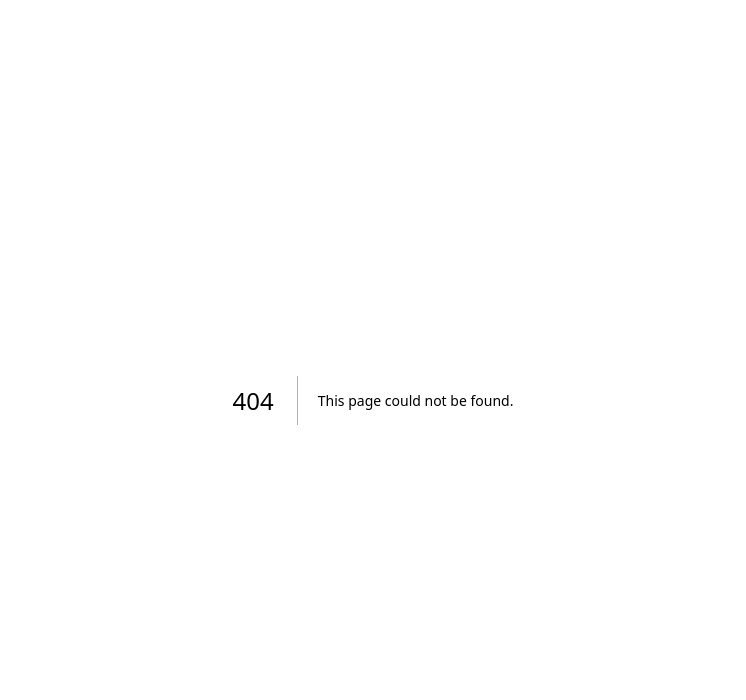
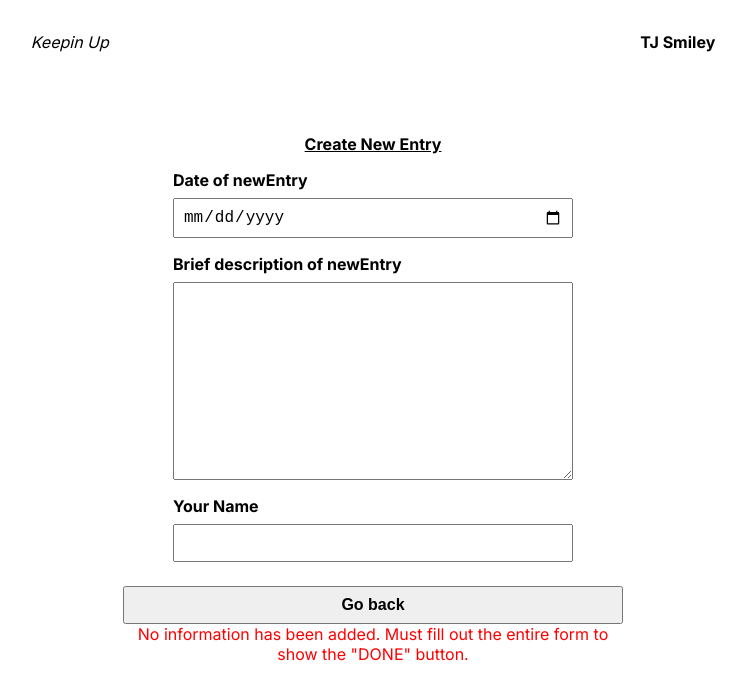
Before and after one commit to jcsmileyjr/elder, a Next.js app: page /createEntry in a window 1280 px wide. Before the commit this address had no page. Shown: the top 700 px of the page, without its empty margins (267-1013 px from the left). Built offline with nearby package versions, Linux system fonts and the light colour scheme.

Commit message:
Feature: Create New Entry page

```diff
--- a/package.json
+++ b/package.json
@@ -11,6 +11,7 @@
   "dependencies": {
     "next": "13.4.7",
     "react": "18.2.0",
-    "react-dom": "18.2.0"
+    "react-dom": "18.2.0",
+    "uuid": "^9.0.0"
   }
 }
--- /dev/null
+++ b/src/app/createEntry/createEntry.module.css
@@ -0,0 +1,102 @@
+
+.page {
+    display: flex;
+    flex-direction: column;
+    padding: 2rem 2rem 0 2rem;
+    min-height: 100vh;
+    background-color: white;
+    color: black;
+  }
+
+  /* Header Styles */
+  .header {
+    display: flex;
+    flex-direction: column;
+    gap: 1rem;
+    margin-bottom: 1rem;
+  }
+
+  .navbar {
+    display: flex;
+    justify-content: space-around;
+  }
+
+  .elderName {
+    font-weight: bold;
+  }
+
+  .appTitle {
+    font-style: italic;
+  }
+
+  /*Main Content*/
+  .main {
+    display: flex;
+    flex-direction: column;
+    height: 75vh;
+  }
+
+  .title {
+    text-align: center;
+    font-weight: bold;
+    margin-bottom: 1rem;
+    text-decoration: underline;
+  }
+
+  .section {
+    margin-bottom: 1rem;
+  }
+
+  .inputfield {
+    display: block;
+    margin-top: .5rem;
+    padding: .5rem;
+    font-size: 1rem;
+    width: 100%;
+  }
+
+  .label {
+    font-weight: bold;
+  }
+
+  @media screen and (min-width: 600px) {
+    .inputfield {
+        width: 400px;
+    }
+
+    .main {
+        width: 500px;
+        margin: auto;
+    }
+
+    .section {
+        margin: 0 auto;
+        margin-bottom: 1rem;
+    }
+  }
+
+  /*Done Button*/
+  .entryButton {
+    width: 100%;
+    margin-top: .5rem;
+    font-size: 1rem;
+    align-self: center;
+    padding: 0.5rem;
+    display: flex;
+    justify-content: space-around;
+    font-weight: bold;
+  }
+
+  .buttonLink {
+    text-decoration: none;
+    color: black;
+  }
+
+  .noInfoMessage {
+    text-align: center;
+    color: red;
+  }
+
+  .noBreakWord {
+    white-space:nowrap;
+  }
--- /dev/null
+++ b/src/app/createEntry/page.js
@@ -0,0 +1,93 @@
+"use client"
+import styles from './createEntry.module.css';
+import { useState, useEffect } from 'react';
+import Link from 'next/link'
+import {v4 as uuidv4} from 'uuid';
+
+const CreateEntry = () => {
+    const [newEntry, setNewEntry] = useState({});
+    const [showDoneButton, setShowDoneButton] = useState(false);
+    const [newID, setNewID] = useState(200);
+
+    useEffect(() => {
+        setShowDoneButton(false)
+    }, [])
+
+
+    const updateDate = (e) => {
+        newEntry.date = e.target.value;
+        enableButton();
+    }
+
+    const updateMessage = (e) => {
+        newEntry.message = e.target.value;
+        enableButton();
+    }
+
+    const updateWriter = (e) => {
+        newEntry.writer = e.target.value;
+        enableButton();
+    }
+
+    const saveInteraction = () => {
+        newEntry.entryID = uuidv4();
+        let previousSavedData = localStorage.getItem("Elder-data");
+        let parseSavedData = JSON.parse(previousSavedData);
+        parseSavedData.unshift(newEntry);
+        localStorage.setItem("Elder-data", JSON.stringify(parseSavedData));
+    }
+
+    const enableButton = () => {
+        if(newEntry.date && newEntry.message && newEntry.writer){
+            newEntry.entryID = newID
+            setNewEntry(newEntry)
+            setNewID(newID + 1);
+            setShowDoneButton(true)
+        }else {
+            setShowDoneButton(false)
+        }
+    }
+
+    return (
+        <div className={styles.page}>
+        <header className={styles.header}>
+          <div className={styles.navbar}>
+            <p className={styles.appTitle}>Keepin Up</p>
+            <p className={styles.elderName}>TJ Smiley</p>
+          </div>
+        </header>
+        <main className={styles.main}>
+            <p className={styles.title}>Create New Entry</p>
+            <div className={styles.section}>
+                <label className={styles.label}>Date of newEntry</label>
+                <input type="date" className={styles.inputfield} onChange={(e) => updateDate(e)}></input>
+            </div>
+            <div className={styles.section}>
+                <label className={styles.label}>Brief description of newEntry</label>
+                <textarea rows={10} className={styles.inputfield} onChange={(e) =>updateMessage(e)}></textarea>
+            </div>
+            <div className={styles.section}>
+                <label className={styles.label}>Your Name</label>
+                <input type="text" className={styles.inputfield} onChange={(e) =>updateWriter(e)}></input>
+            </div>
+            <div className={styles.section}>
+                {showDoneButton &&
+                    <>
+                        <label className={styles.label}>Click when Finished</label>
+                        <button onClick={() => saveInteraction()} type="button" className={styles.entryButton}><Link className={styles.buttonLink} href={"/"} >DONE</Link></button>
+                    </>
+                }
+
+                {!showDoneButton &&
+                    <>
+                        <button type="button" className={styles.entryButton}> <Link className={styles.buttonLink} href={"/"}>Go back</Link></button>
+                        <p className={styles.noInfoMessage}>No information has been added. Must fill out the entire form to show the <span className={styles.noBreakWord}>"DONE" button.</span> </p>
+                    </>
+                }
+            </div>
+        </main>
+      </div>
+    )
+}
+
+export default CreateEntry;
--- a/src/app/page.module.css
+++ b/src/app/page.module.css
@@ -47,6 +47,11 @@
 .entryButtonImageStyle {
   height: 1rem;
   width: 1rem;
+}
+
+.buttonLink {
+  text-decoration: none;
+  color: black;
 }
 
 .entryButtonMessage {
```
Also changed, not shown: src/app/page.js (+2 -2 lines), 1 other file (tests, documents, lock files or other folders).
